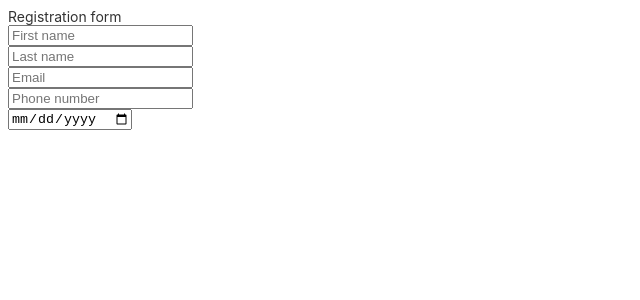
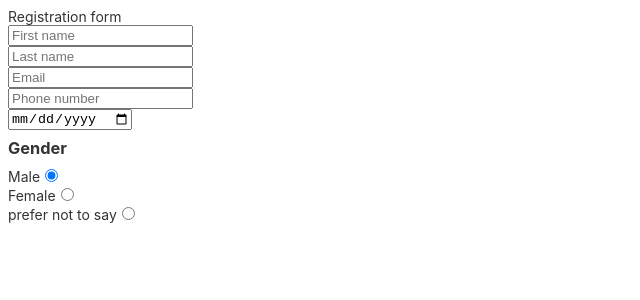
Before and after one commit to AnitaAO/angular-template-form-with-api, an Angular app: page / in a window 1280 px wide. Shown: the top 300 px of the page, without its empty margins (0-640 px from the left). Built offline with nearby package versions, Linux system fonts and the light colour scheme.

Commit message:
gender box added

```diff
--- a/src/app/app.component.html
+++ b/src/app/app.component.html
@@ -28,6 +28,24 @@
           <input type="date" placeholder="Date Of Birth">
         </div>
       </div>
+
+      <div class="gender-box">
+        <h3>Gender</h3>
+        <div class="gender-options">
+          <div class="gender">
+            <label for="check-male">Male</label>
+            <input type="radio" id="check-male" name="gender" checked />
+          </div>
+          <div class="gender">
+            <label for="check-female">Female</label>
+            <input type="radio" id="check-female" name="gender">
+          </div>
+          <div class="gender">
+            <label for="check-others">prefer not to say</label>
+            <input type="radio" id="check-others" name="gender">
+          </div>
+        </div>
+      </div>
     </form>
   </section>
 
```
